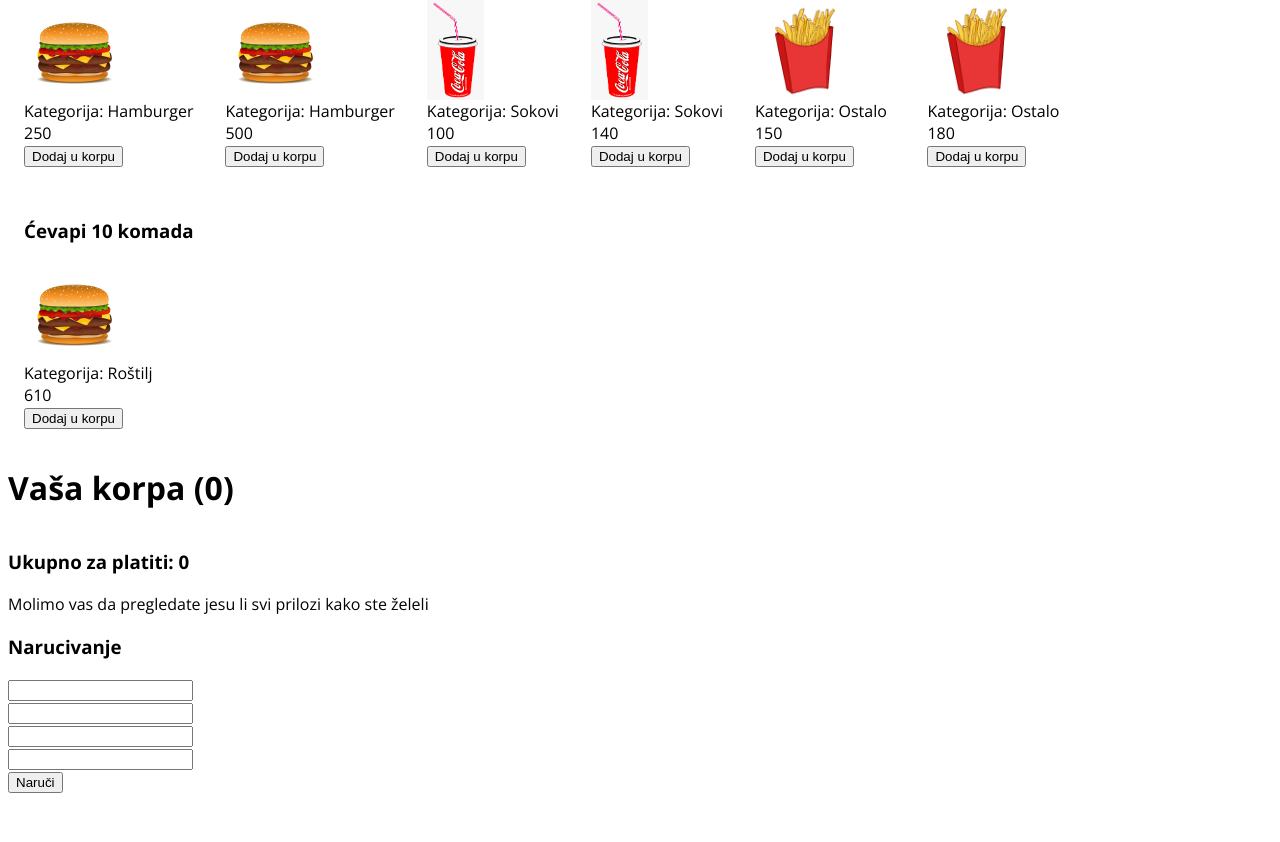
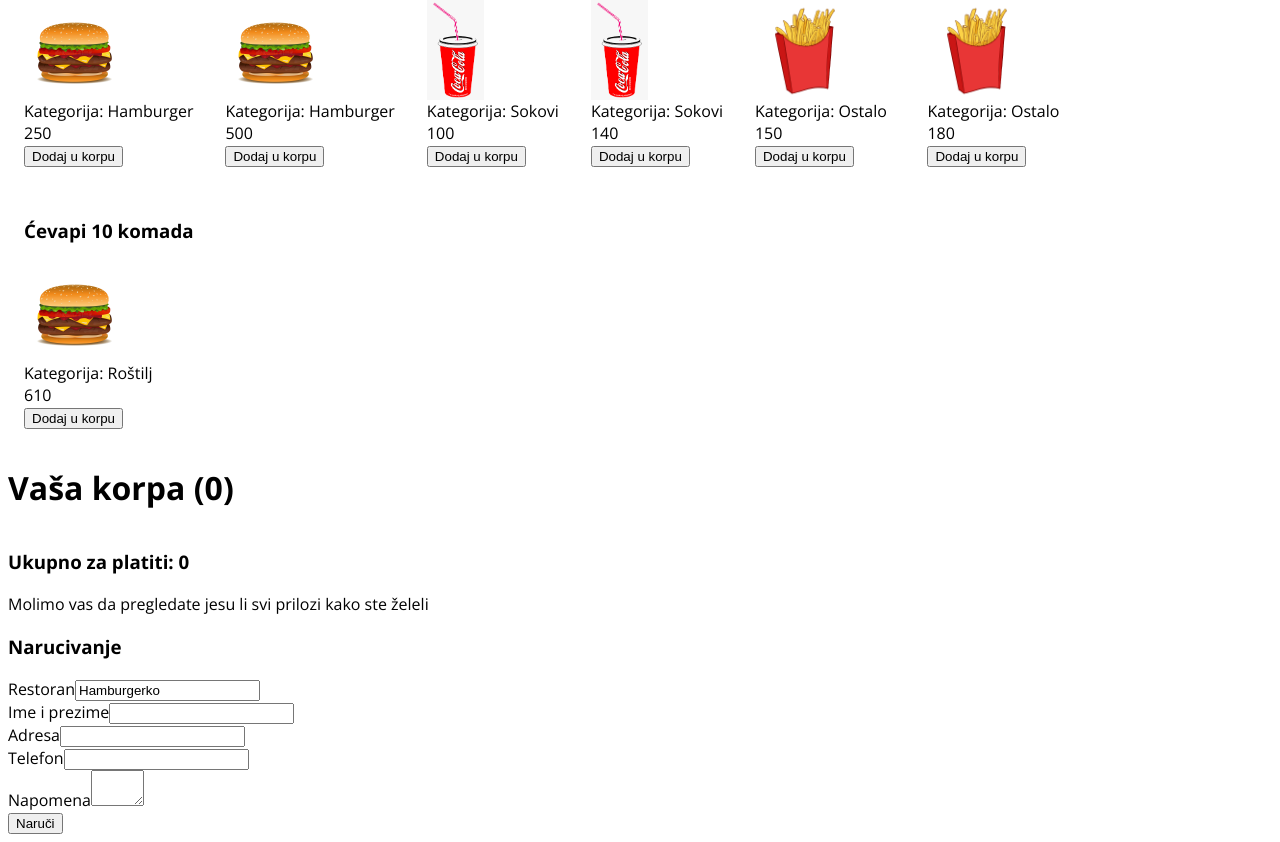
Before and after one commit to NailaZukanovic/Softversko-inzenjerstvo, a React (Create React App) app: page / in a window 1280 px wide. Shown: the part 194-1036 px from the top of the page. Before the commit the page ends 995 px from the top, so only its background shows below. Built offline with nearby package versions, Linux system fonts and the light colour scheme.

Commit message:
gotova struktura

```diff
--- a/src/components/App.jsx
+++ b/src/components/App.jsx
@@ -18,7 +18,6 @@ const App = () => {
 
   return (
     <div className="App">
-      Ovo je app
       <select
         name="odabraniRestoran"
         value={odabraniRestoran}
--- a/src/components/CartSingle.js
+++ b/src/components/CartSingle.js
@@ -37,9 +37,13 @@ const CartSingle = (props) => {
           {
             item.opcije.map((opcija) => {
               return (
-                <div key={opcija}>
+                <div key={'cart' + item.cart_item_id + opcija}>
                   <label>
-                    <input type="checkbox" onChange={(e) => { _handleChangeOpcija(item.cart_item_id, opcija, e.target.checked) }} />{opcija}
+                    <input
+                    type="checkbox"
+                    onChange={(e) => { _handleChangeOpcija(item.cart_item_id, opcija, e.target.checked) }}
+                    checked={item.odabrane_opcije_obj[opcija] === true}
+                    />{opcija}
                   </label>
                 </div>
               );
--- a/src/components/Narucivanje.jsx
+++ b/src/components/Narucivanje.jsx
@@ -1,10 +1,13 @@
 import axios from "axios";
 import { useState } from "react";
-import { useSelector } from "react-redux";
+import { useDispatch, useSelector } from "react-redux";
+import { pripremiCartItemsZaNaruudzbu } from "../utils/cart-utils";
 
 
 const Narucivanje = () => {
+  const dispatch = useDispatch();
   const odabraniRestoran = useSelector(state => state.odabraniRestoran);
+  const cart = useSelector(state => state.cart);
 
   const preset = {
     ime_i_prezime: "",
@@ -25,19 +28,38 @@ const Narucivanje = () => {
     });
   };
 
+  /*
+  PROBLEMATIKA NARUCIVANJA
+  - order_items treba isfiltrirati da idu sam ooni items koji su od odabranog restorana
+  - zatim moramo prepakovati iz order_items_obj u obican array
+  - nakon uspesne narzdzbe moramo obristi te stavke it carta koje su od tog restorana za koji je naruceno
+  */
   const handleSubmit = (e) => {
     e.preventDefault();
-    console.log('submit data', formState);
+    const formData = {
+      restoran: odabraniRestoran,
+      ...formState,
+      order_items: pripremiCartItemsZaNaruudzbu(odabraniRestoran, cart)
+    };
+    console.log('submit data', formData);
     axios.post('http://localhost:3001/api/order/create', {
-      formData: {
-        ...formState,
-        restoran: odabraniRestoran,
-        order_items: []
-      },
+      formData
     })
       .then(res => {
         console.log('stigao repsonse sa backenda', res);
+        if (true) {
+          // ako je backend uspesno primio narudzbu
+          alert('Narudzba je uspesno primljena :)');
+          dispatch({
+            type: 'POSLE_USPESNE_NARUDZBE',
+            payload: odabraniRestoran
+          });
+        }
       })
+      .catch((err)=>{
+        console.log('cathct error in http://localhost:3001/api/order/create', err);
+      })
+
   };
 
   /*
@@ -63,7 +85,17 @@ const Narucivanje = () => {
       <h3>Narucivanje</h3>
 
       <form onSubmit={handleSubmit}>
-        <div>
+        <div className="field">
+          <label>Restoran</label>
+          <input
+            readOnly
+            type="text"
+            name="restoran"
+            value={odabraniRestoran}
+          />
+        </div>
+        <div className="field">
+          <label>Ime i prezime</label>
           <input
             type="text"
             name="ime_i_prezime"
@@ -71,7 +103,8 @@ const Narucivanje = () => {
             onChange={handleChange}
           />
         </div>
-        <div>
+        <div className="field">
+          <label>Adresa</label>
           <input
             type="text"
             name="adresa"
@@ -79,7 +112,8 @@ const Narucivanje = () => {
             onChange={handleChange}
           />
         </div>
-        <div>
+        <div className="field">
+          <label>Telefon</label>
           <input
             type="text"
             name="telefon"
@@ -87,12 +121,14 @@ const Narucivanje = () => {
             onChange={handleChange}
           />
         </div>
-        <div>
-          <input
+        <div className="field">
+          <label>Napomena</label>
+          <textarea
             type="text"
             name="napomena"
             value={formState.napomena}
             onChange={handleChange}
+            cols="4"
           />
         </div>
 
--- a/src/redux/reducer.js
+++ b/src/redux/reducer.js
@@ -1,4 +1,4 @@
-import { addToCartHelper, izmenaOpcijaProizvodaHelper, removeFromCartHelper } from "../utils/cart-utils";
+import { addToCartHelper, cartPosleUspesneNarudzbeHelper, izmenaOpcijaProizvodaHelper, removeFromCartHelper } from "../utils/cart-utils";
 
 const initialState = {
   odabraniRestoran: "Hamburgerko",
@@ -87,7 +87,13 @@ const reducer = (state = initialState, action) => {
       return {
         ...state,
         cart: izmenaOpcijaProizvodaHelper(state.cart, action.payload.cart_item_id, action.payload.opcija, action.payload.checked) // TODO
-      }
+      };
+
+    case 'POSLE_USPESNE_NARUDZBE':
+      return {
+        ...state,
+        cart: cartPosleUspesneNarudzbeHelper(action.payload, state.cart)
+      };
 
     default:
       return state;
--- a/src/utils/cart-utils.js
+++ b/src/utils/cart-utils.js
@@ -16,8 +16,8 @@ export const addToCartHelper = (cart, item) => {
   return updatedCart;
 };
 
-export const removeFromCartHelper = (cart, id)=> {
-  const updatedCart = cart.filter((item)=>{
+export const removeFromCartHelper = (cart, id) => {
+  const updatedCart = cart.filter((item) => {
     if (item.cart_item_id === id) {
       return false; // brise taj koji ima id za brisanje
     }
@@ -26,8 +26,8 @@ export const removeFromCartHelper = (cart, id)=> {
   return updatedCart;
 };
 
-export const izmenaOpcijaProizvodaHelper = (cart, cart_item_id, opcija, checked)=> {
-  const updatedCart = cart.map((item)=>{
+export const izmenaOpcijaProizvodaHelper = (cart, cart_item_id, opcija, checked) => {
+  const updatedCart = cart.map((item) => {
     if (item.cart_item_id === cart_item_id) {
       // ovaj menjamo
       const updatedItem = {
@@ -44,3 +44,38 @@ export const izmenaOpcijaProizvodaHelper = (cart, cart_item_id, opcija, checked)
 
   return updatedCart;
 };
+
+export const cartPosleUspesneNarudzbeHelper = (odabraniRestoran, cart) => {
+  const updatedCart = cart.filter((item) => {
+    if (item.restoran === odabraniRestoran) {
+      return false; // brisemo one koji su od restorana za kojeg smo obavili uspesnu narudzbu
+    }
+    return true; // stavke od ostalih restorana ostaju
+  });
+  return updatedCart;
+};
+
+export const pripremiCartItemsZaNaruudzbu = (odabraniRestoran, cartItems) => {
+  // 1) filterovanje samo za jedan restoran
+  // const pripremljenCartItems = [];
+  const cartItemsZaRestoran = cartItems.filter((item) => {
+    if (item.restoran === odabraniRestoran) {
+      return true; // uzimamo samo one iteme koji su od odabranog restorana
+    }
+    return false; // svi ostali ne idu u narudzbu
+  });
+  // 2) prepakivanje order_items_obj u object_items obican array sa CSV (comma separated values, reci odvojene zarezima)
+  const pripremljeniCartItems = cartItemsZaRestoran.map((item) => {
+    let odabraneOpcijeNiz = [];
+    Object.keys(item.odabrane_opcije_obj).forEach((key) => {
+      if (item.odabrane_opcije_obj[key] === true) {
+        odabraneOpcijeNiz.push(key);
+      }
+    });
+    return {
+      ...item,
+      odabrane_opcije: odabraneOpcijeNiz
+    }
+  });
+  return pripremljeniCartItems;
+};
```
